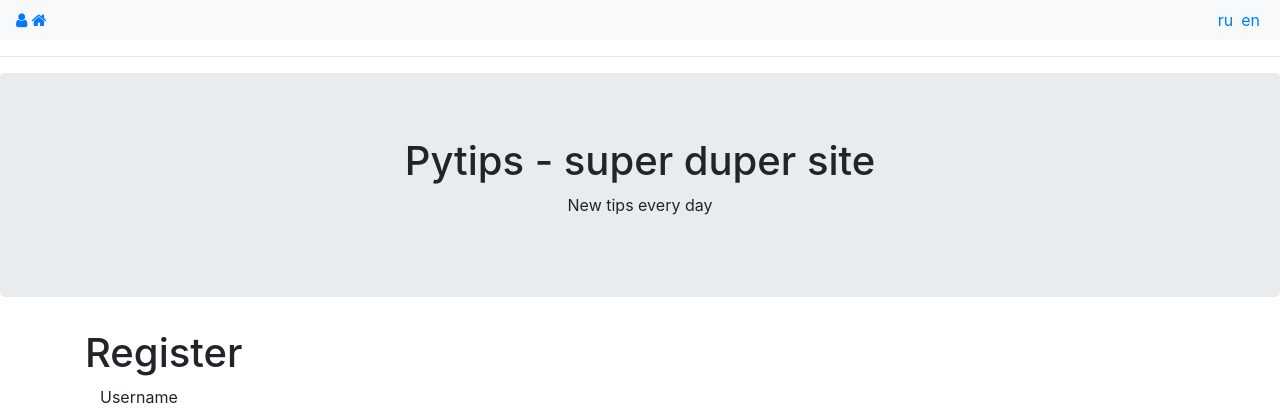
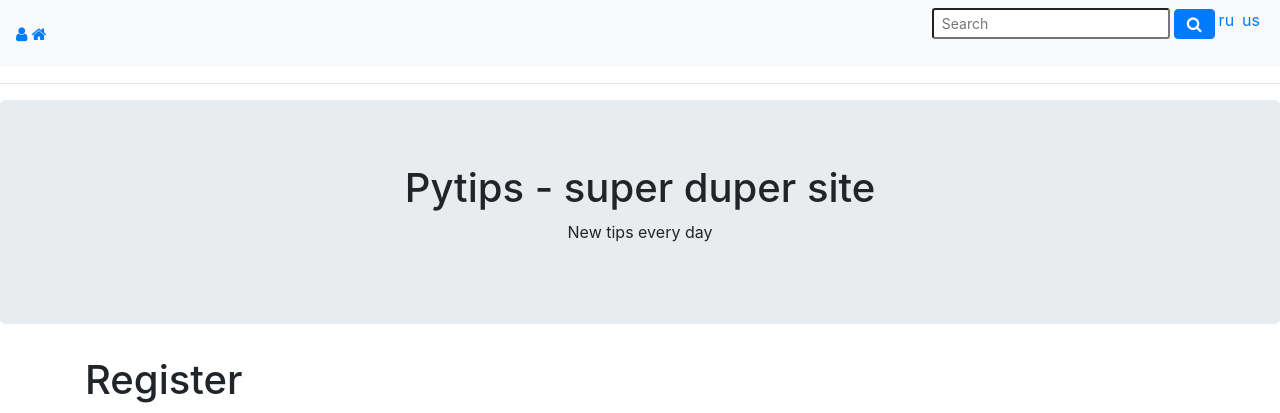
Before and after one commit to lexluter1988/pytips, a Flask app: page /auth/register in a window 1280 px wide. Shown: the top 413 px of the page. Run offline with Flask 2, Linux system fonts and the light colour scheme; tables that the repository leaves empty hold one stand-in row (values such as "Sample post"); some libraries are stand-ins or nearby versions.

Commit message:
closes #57

```diff
--- a/app/main/routes.py
+++ b/app/main/routes.py
@@ -10,7 +10,7 @@ from flask_login import current_user, login_required
 from app import db
 from app.main import bp
 from app.main.forms import EditProfileForm, MessageForm
-from app.models import User, Tip, Message, Notification
+from app.models import User, Tip, Message
 from app.utils.decorators import check_confirmed
 
 
@@ -25,6 +25,19 @@ def before_request():
 @bp.route('/')
 @bp.route('/index')
 def index():
+    return redirect(url_for('tips.get_tip'))
+
+
+@bp.route('/search')
+def search():
+    if request.method == 'GET':
+        pattern = '%' + request.args.get("pattern", "") + '%'
+        if pattern:
+            result = Tip.query.filter(Tip.body.like(pattern)).all()
+            print(Tip.query.filter(Tip.body.like('\\%' + pattern + '\\%')))
+            return jsonify([{'author': tip.author.username,
+                             'id': tip.id,
+                             'body': tip.body} for tip in result])
     return redirect(url_for('tips.get_tip'))
 
 
--- a/app/templates/main/base.html
+++ b/app/templates/main/base.html
@@ -38,11 +38,21 @@
             </li>
            </ul>
            <ul class="navbar-nav ml-auto">
+             <form class="form-inline" method="get" action="{{ url_for('main.search') }}">
+               <input type="text" name="pattern" class="form-control-sm mb-1 mr-sm-1" placeholder="{{ _('Search') }}" id="search">
+               <button type="submit" class="btn btn-primary mb-1">
+                 <i class="fa fa-search"></i>
+               </button>
+            </form>
             <li class="nav-item px-1">
-                <a href="{{ url_for('main.language', lang='ru') }}">{{ _('ru') }}</a>
+                <a href="{{ url_for('main.language', lang='ru') }}">
+                    {{ _('ru') }}
+                </a>
             </li>
             <li class="nav-item px-1">
-                <a href="{{ url_for('main.language', lang='en') }}">{{ _('en') }}</a>
+                <a href="{{ url_for('main.language', lang='en') }}">
+                    {{ _('us') }}
+                </a>
             </li>
            </ul>
         </nav>
```
